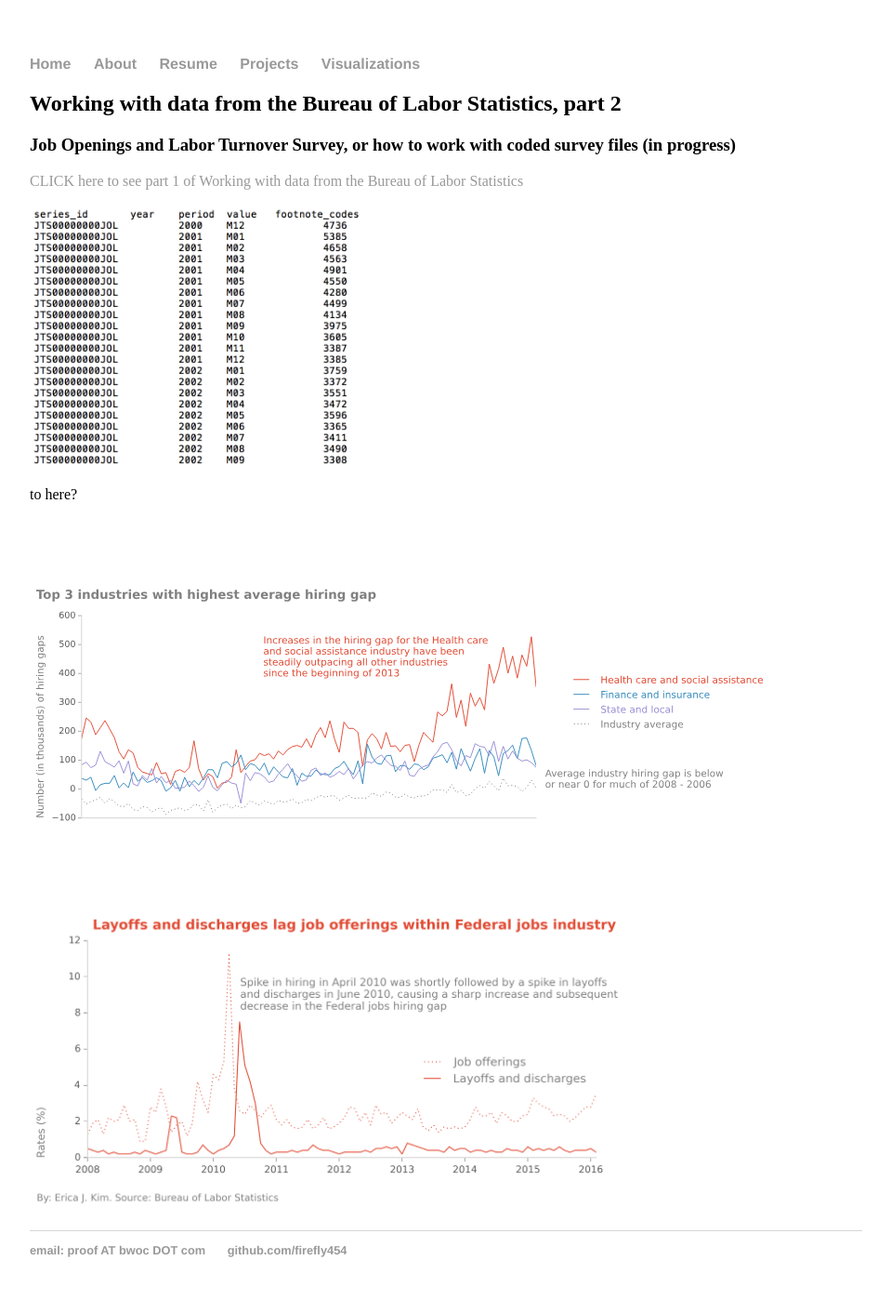
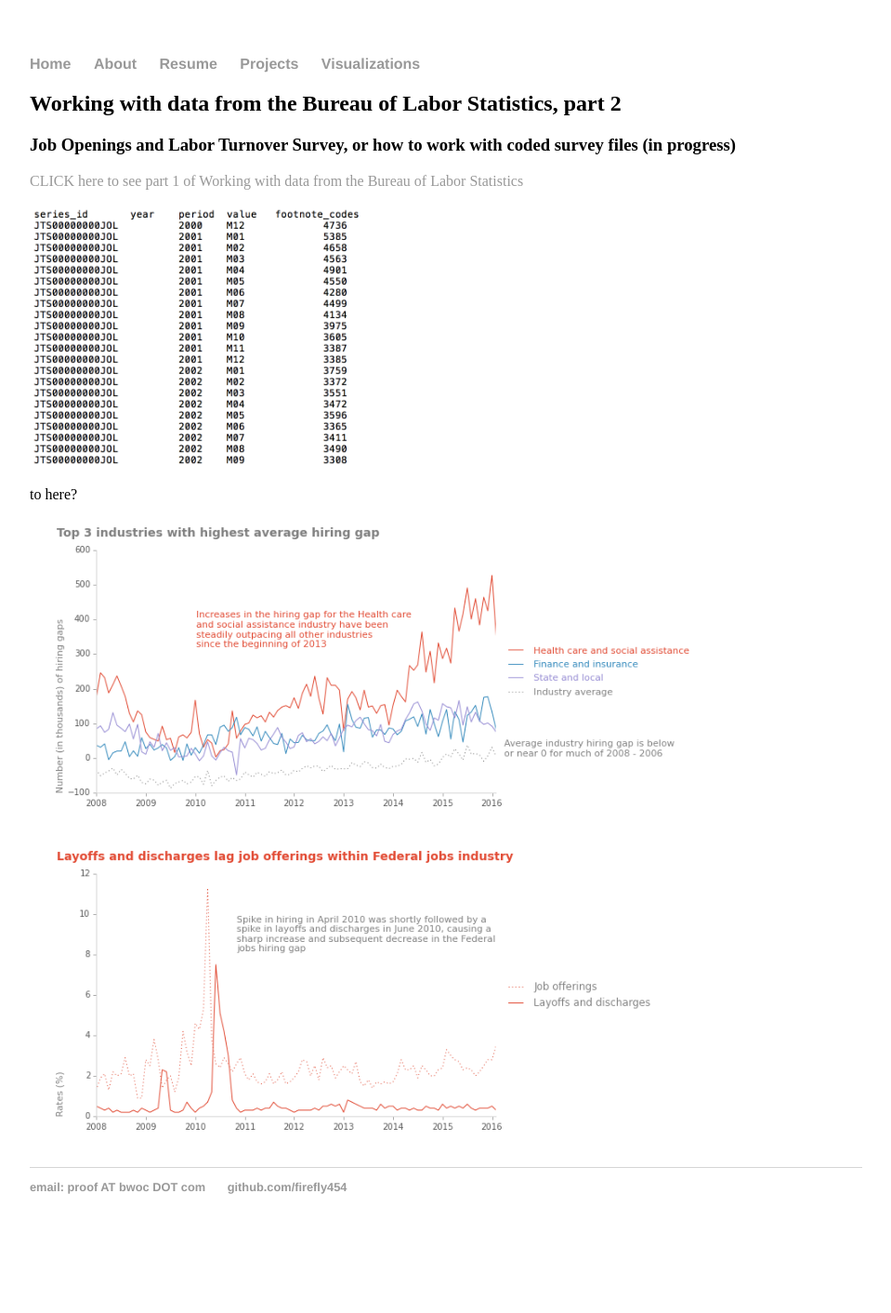
Before and after one commit to firefly454/firefly454.github.io, a Jekyll site: the page built from projects/bls2.html, in a window 1280 px wide. Shown: the whole page at 93% size, without its empty margins (160-1119 px from the left). Built offline with Jekyll 4.4.1, drawn with Linux system fonts in a browser that asks for light colours; after the commit the page ends 1344 px from its top, so only the background shows below that.

Commit message:
Update bls2.html

```diff
--- a/projects/bls2.html
+++ b/projects/bls2.html
@@ -11,8 +11,8 @@ title: Working with data from the Bureau of Labor Statistics, part 2
 <img src="bls_images/bls_2_text.png" alt="original text file" width="80%"><br><br>
 to here?<br><br>
 <!--<img src="bls_images/layoffs2.svg" alt="top 3 industries in layoffs and discharges" width="100%"><br><br>-->
-<img src="bls_images/hiringgap.svg" alt="top 3 industries in hiring gaps" width="800" height="400"><br><br>
-<img src="bls_images/fedgov_lag.png" alt="lag in federal jobs" width="640" height="320"><br><br>
+<img src="bls_images/top3_hiringgaps.png" alt="top 3 industries in hiring gaps" width="80%"><br><br>
+<img src="bls_images/federal_layoffs.png" alt="lag in federal jobs" width="80%"><br><br>
 <!--
 <script type='text/javascript' src='https://public.tableau.com/javascripts/api/viz_v1.js'></script><div class='tableauPlaceholder' style='width: 654px; height: 742px;'><noscript><a href='http:&#47;&#47;firefly454.github.io&#47;projects&#47;bls2.html'><img alt='Dashboard 1 ' src='https:&#47;&#47;public.tableau.com&#47;static&#47;images&#47;bl&#47;bls_part2_1&#47;Dashboard1&#47;1_rss.png' style='border: none' /></a></noscript><object class='tableauViz' width='654' height='742' style='display:none;'><param name='host_url' value='https%3A%2F%2Fpublic.tableau.com%2F' /> <param name='site_root' value='' /><param name='name' value='bls_part2_1&#47;Dashboard1' /><param name='tabs' value='no' /><param name='toolbar' value='yes' /><param name='static_image' value='https:&#47;&#47;public.tableau.com&#47;static&#47;images&#47;bl&#47;bls_part2_1&#47;Dashboard1&#47;1.png' /> <param name='animate_transition' value='yes' /><param name='display_static_image' value='yes' /><param name='display_spinner' value='yes' /><param name='display_overlay' value='yes' /><param name='display_count' value='yes' /><param name='showTabs' value='y' /></object></div>
 -->
```
